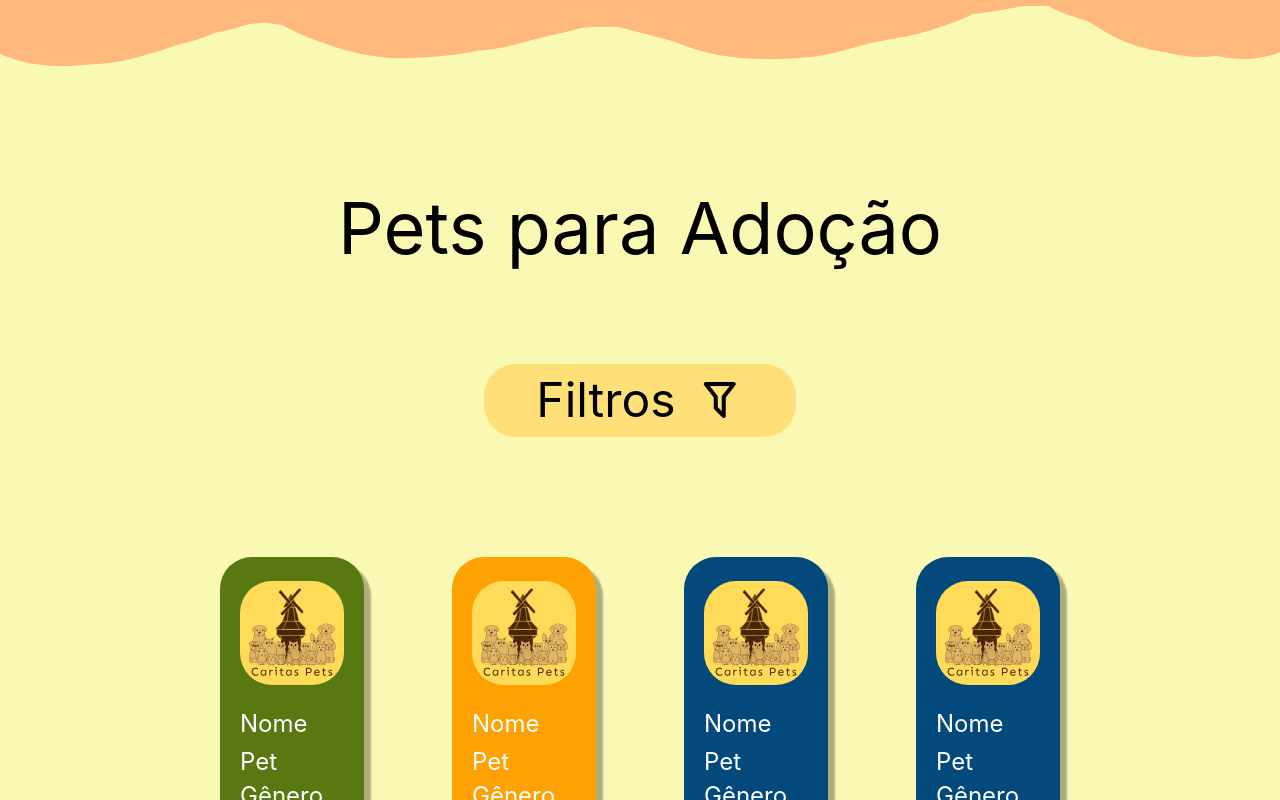
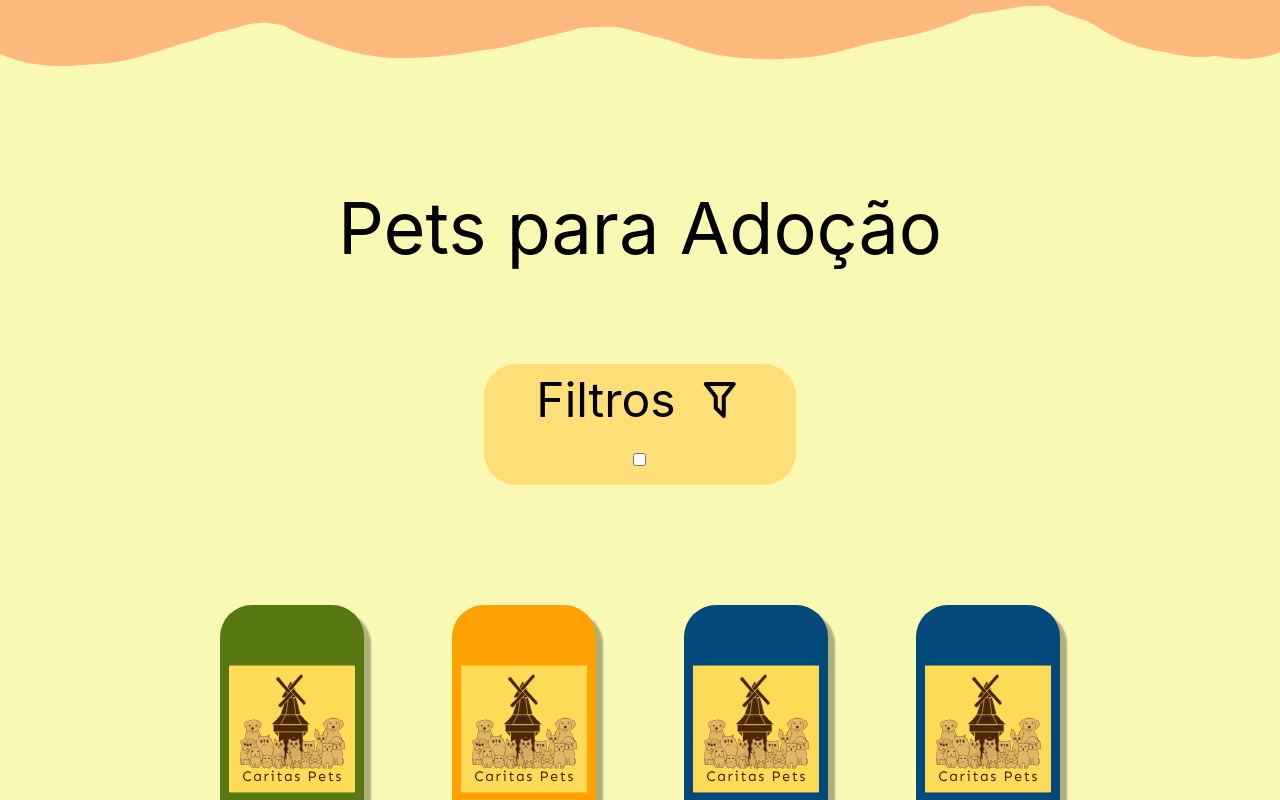
Before and after one commit to CaritasPets/Front-End, a Vue app: page /adote in a window 1280 px wide. Both pictures are taken after a click on the button "Filtros". Shown: the part 1016-1816 px from the top of the page. Built offline with nearby package versions, Linux system fonts and the light colour scheme.

Commit message:
FEAT: FilterComponent initiated #9

```diff
--- a/src/components/FilterComponent.vue
+++ b/src/components/FilterComponent.vue
@@ -1,11 +1,23 @@
 <script setup>
+import { ref } from 'vue';
+
+const open = ref(false);
 </script>
 <template>
   <section class="flex flex-col items-center">
     <h2 class=" text-7xl text-center mb-25">Pets para Adoção</h2>
-    <button class=" text-5xl rounded-4xl bg-[#FFE078] px-13 py-3 flex gap-x-5">
-      <p>Filtros</p>
-      <span class="mdi mdi-filter-outline"></span>
+    <button class=" text-5xl rounded-4xl bg-[#FFE078] px-13 py-3 cursor-pointer" @click="open = !open">
+      <div class="flex gap-x-5">
+        <p>Filtros</p>
+        <span class="mdi mdi-filter-outline"></span>
+      </div>
+      <div class="" v-if="open">
+        <div>
+          <fieldset >
+            <input type="checkbox" name="" id="">
+          </fieldset>
+        </div>
+      </div>
     </button>
   </section>
 </template>
--- a/src/components/PetsAdocao.vue
+++ b/src/components/PetsAdocao.vue
@@ -7,12 +7,12 @@ function sortBackground() {
 }
 </script>
 <template>
-  <div class=" flex flex-col items-center w-[15%] rounded-4xl mx-7 mb-14 px-5 shadow-[7px_7px_2px_rgba(0,0,0,0.30)]"
+  <div class=" flex flex-col items-center w-[15%] h-[350px] rounded-4xl mx-7 mb-14 px-5 shadow-[7px_7px_2px_rgba(0,0,0,0.30)]"
     :style="`background: ${sortBackground()}`">
     <a href="" class=" flex flex-col items-center">
-      <img class=" w-60 rounded-4xl mt-6 mb-4 " :src="props.foto" :alt="`${props.nome}-image`">
-      <p class="my-1 text-[1.5rem] text-white">{{ props.nome }}</p>
-      <p class="my-1 text-[1.5rem] text-white -mt-2 mb-5.5">{{ props.genero }}</p>
+      <img class=" w-60 h-50 rounded-4xl mt-6 mb-4 shrink-0 grow-0" :src="props.foto" :alt="`${props.nome}-image`">
+      <p class="my-1 text-[1.5rem] text-white text-center truncate w-full">{{ props.nome }}</p>
+      <p class="my-1 text-[1.5rem] text-white -mt-2 mb-5.5 text-center truncate w-full">{{ props.genero }}</p>
     </a>
   </div>
 </template>
--- a/src/routes/index.js
+++ b/src/routes/index.js
@@ -14,12 +14,6 @@ const routes = [
         path: '/adote',
         component: () => import("@/views/AdotePage.vue")
     },
-    {
-        path: '/pet/:id',
-        name: 'Pet',
-        component: () => import('@/views/PetView.vue'),
-        props: true,
-    },
 ];
 
 const router = createRouter({
--- a/src/stores/FilterStore.js
+++ b/src/stores/FilterStore.js
@@ -1,2 +1,15 @@
 import { defineStore } from "pinia";
 import { ref } from "vue";
+
+export const useBannerComponentStore = defineStore('filterStore', () => {
+  const propriedadesBanners = ref({
+    subfilter1: {
+      background: '#587911',
+      title: 'Espécie',
+      text: 'Conheça nossas ONGS e encontre seu novo companheiro hoje mesmo!',
+    },
+  })
+  return {
+    propriedadesBanners,
+  }
+})
--- a/src/stores/PetStore.js
+++ b/src/stores/PetStore.js
@@ -6,7 +6,7 @@ export const usePetStore = defineStore('petStore', () => {
         {
             id: '1',
             foto: '/logo.svg',
-            nome: 'Nome Pet',
+            nome: 'Rodolfo',
             genero: 'Gênero Pet',
         },
         {
```
